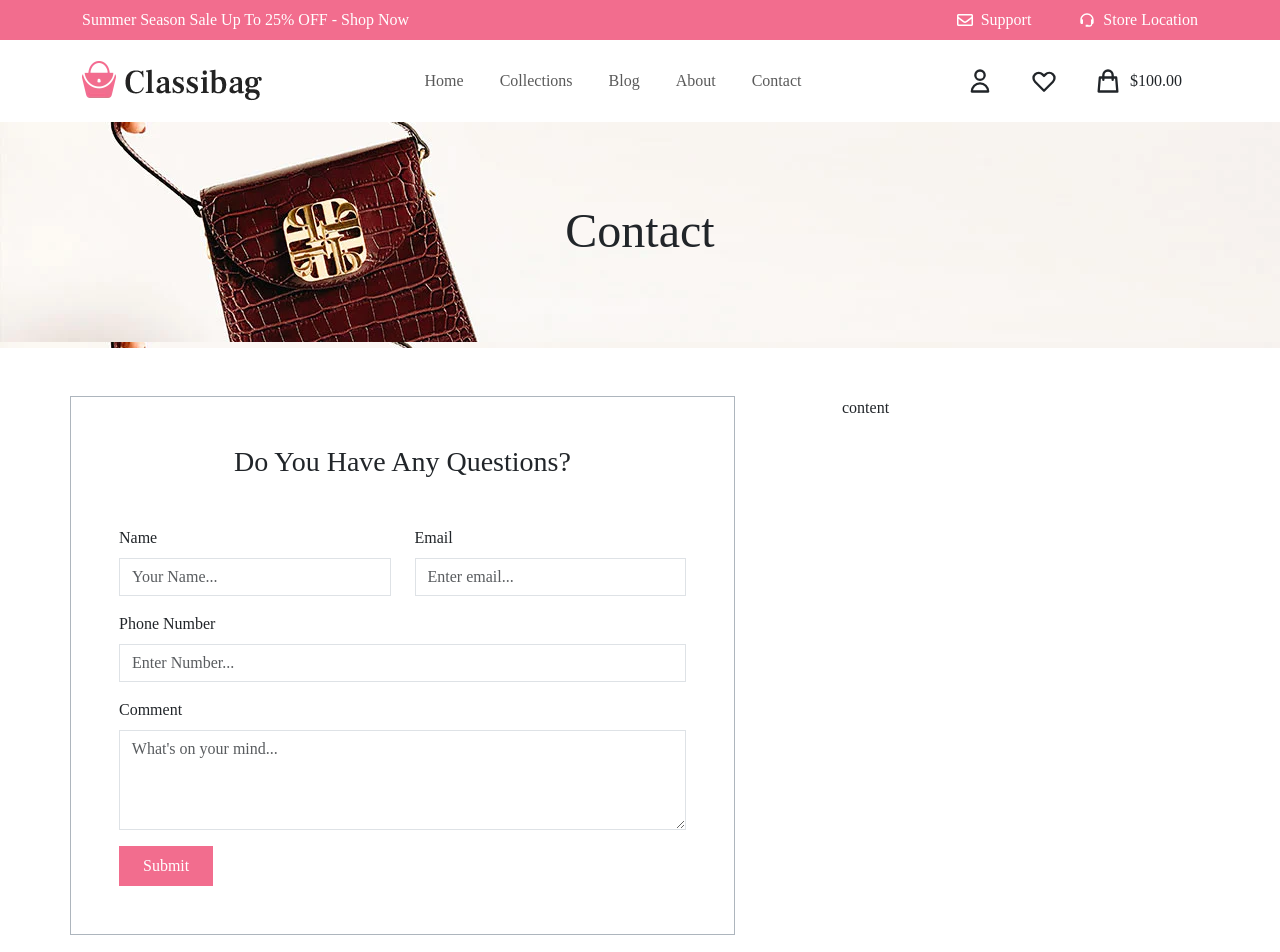
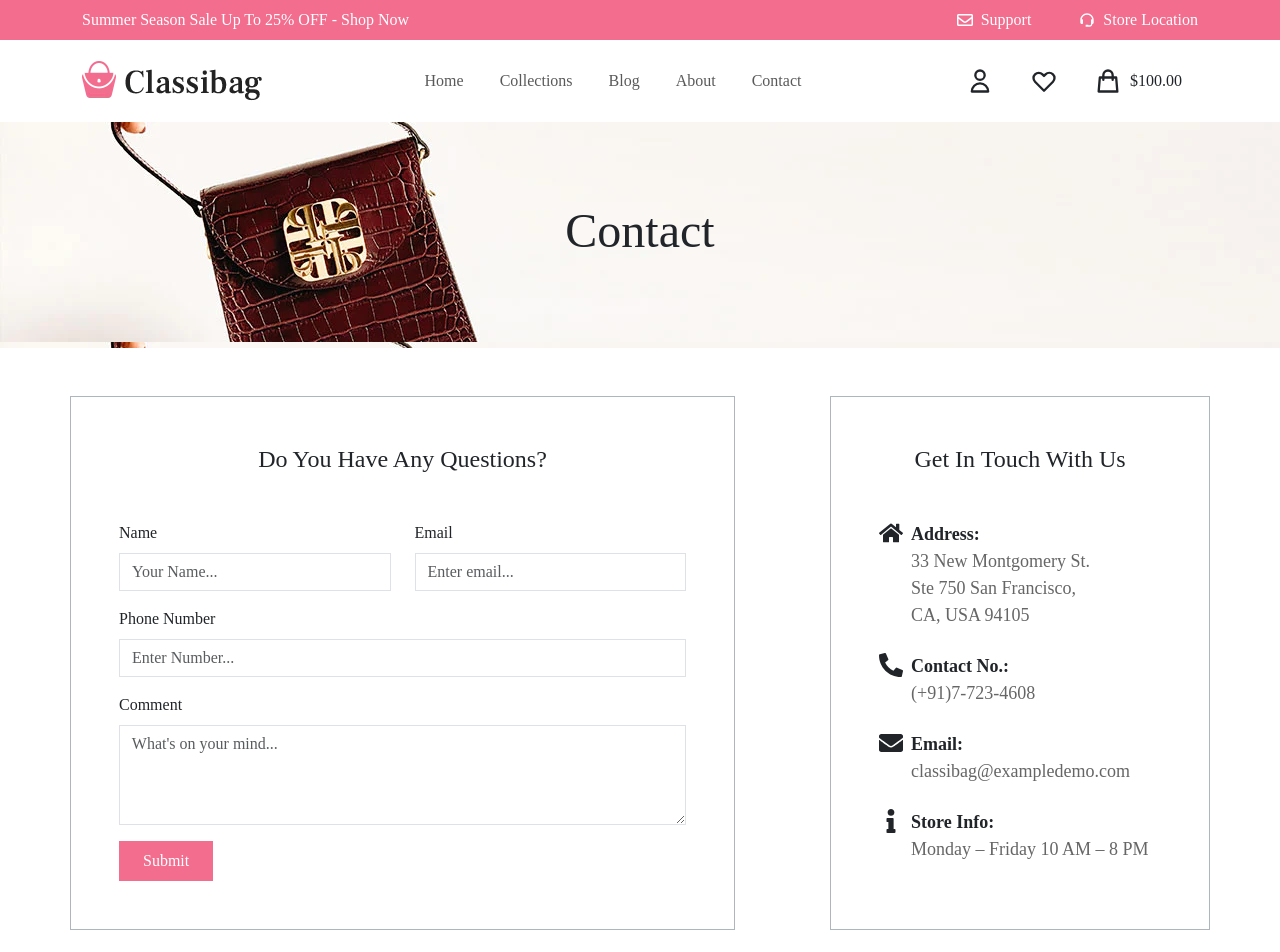
Before and after one commit to rabby4/classibag-client, a React (Vite) app: page /contact in a window 1280 px wide. Shown: the top 952 px of the page. Built offline with nearby package versions, Linux system fonts and the light colour scheme; a web font is replaced by a local one.

Commit message:
add store info on contact page

```diff
--- a/src/pages/contact/Contact.jsx
+++ b/src/pages/contact/Contact.jsx
@@ -1,5 +1,6 @@
 import { Button, Col, Container, Form, Row } from 'react-bootstrap';
 import banner from '../../assets/contact-banner.webp'
+import { FaPhoneAlt, FaHome, FaEnvelope, FaInfo } from 'react-icons/fa';
 
 const Contact = () => {
     return (
@@ -10,7 +11,7 @@ const Contact = () => {
             <Container className='my-5'>
                 <Row className='justify-content-between'>
                     <Col lg={7} className='border border-1 border-dark-subtle p-5'>
-                        <h2 className='fs-3 fw-normal text-center'>Do You Have Any Questions?</h2>
+                        <h2 className='fs-4 fw-normal text-center'>Do You Have Any Questions?</h2>
                         <Form className='mt-5'>
                             <Row className="mb-3">
                                 <Form.Group as={Col} >
@@ -45,7 +46,41 @@ const Contact = () => {
                             </Button>
                         </Form>
                     </Col>
-                    <Col lg={4} className='border-2 h-50'>content</Col>
+                    <Col lg={4} className='border border-1 border-dark-subtle p-5'>
+                        <h2 className='fs-4 fw-normal text-center'>Get In Touch With Us</h2>
+                        <div className='mt-5'>
+                            <div className="d-flex">
+                                <FaHome className="fs-4 me-2"></FaHome>
+                                <div>
+                                    <p className="mb-0 mediumFont fw-bold">Address:</p>
+                                    <p className="mb-0 secTextColor mediumFont">33 New Montgomery St. </p>
+                                    <p className="mb-0 secTextColor mediumFont">Ste 750 San Francisco,</p>
+                                    <p className="mb-0 secTextColor mediumFont">CA, USA 94105</p>
+                                </div>
+                            </div>
+                            <div className="d-flex my-4">
+                                <FaPhoneAlt className="fs-4 me-2"></FaPhoneAlt>
+                                <div>
+                                    <p className="mb-0 mediumFont fw-bold">Contact No.:</p>
+                                    <p className="mb-0 secTextColor mediumFont">(+91)7-723-4608</p>
+                                </div>
+                            </div>
+                            <div className="d-flex">
+                                <FaEnvelope className="fs-4 me-2"></FaEnvelope>
+                                <div>
+                                    <p className="mb-0 mediumFont fw-bold">Email:</p>
+                                    <p className="mb-0 secTextColor mediumFont">classibag@exampledemo.com</p>
+                                </div>
+                            </div>
+                            <div className="d-flex mt-4">
+                                <FaInfo className="fs-4 me-2"></FaInfo>
+                                <div>
+                                    <p className="mb-0 mediumFont fw-bold">Store Info:</p>
+                                    <p className="mb-0 secTextColor mediumFont">Monday – Friday 10 AM – 8 PM</p>
+                                </div>
+                            </div>
+                        </div>
+                    </Col>
                 </Row>
             </Container>
         </>
```
